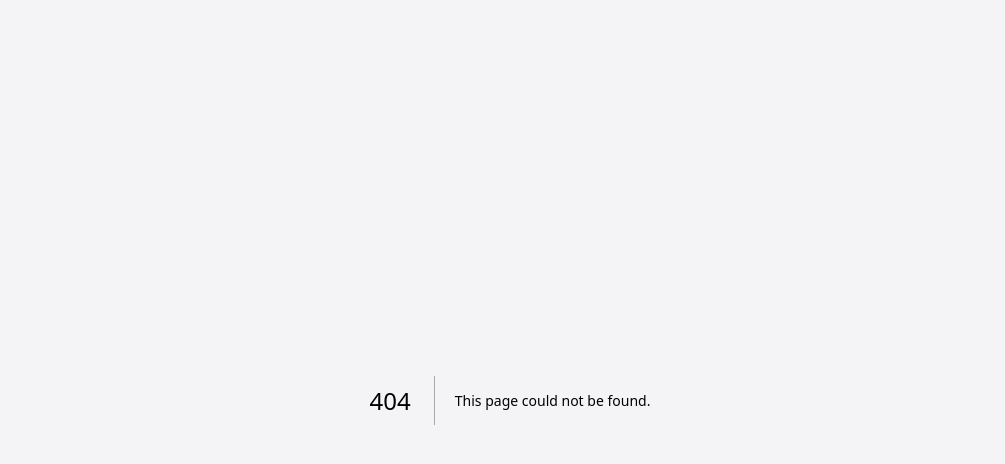
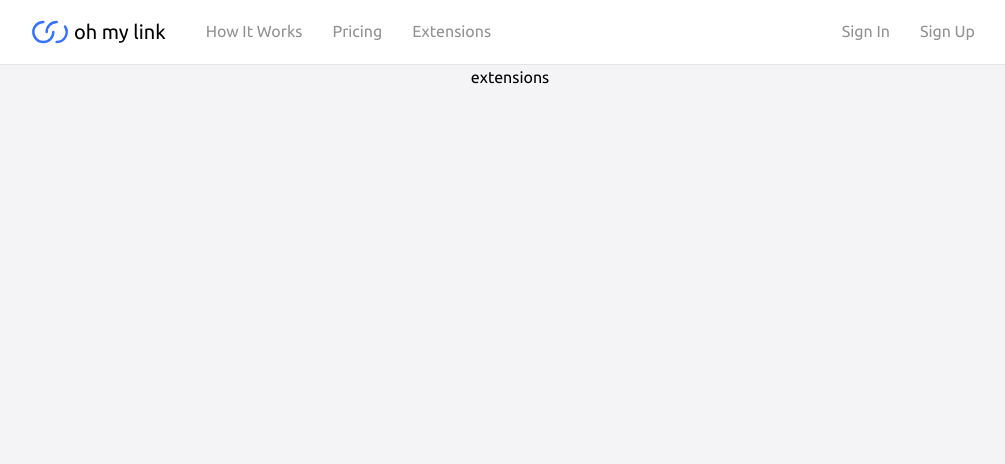
Before and after one commit to zwhy2024/next-ohmylink, a Next.js app: page /extensions in a window 1280 px wide. Before the commit this address had no page. Shown: the top 464 px of the page, without its empty margins (130-1135 px from the left). Built offline with nearby package versions, Linux system fonts and the light colour scheme.

Commit message:
create pages

```diff
--- /dev/null
+++ b/app/(website)/extensions/page.tsx
@@ -0,0 +1,5 @@
+export default function Extensions() {
+  return (
+    <div className="text-center">extensions</div>
+  )
+}
--- /dev/null
+++ b/app/(website)/how-it-works/page.tsx
@@ -0,0 +1,5 @@
+export default function HowItWorks() {
+  return (
+    <div className="text-center">How It Works</div>
+  )
+}
--- /dev/null
+++ b/app/(website)/pricing/page.tsx
@@ -0,0 +1,5 @@
+export default function Pricing() {
+  return (
+    <div className="text-center">pricing</div>
+  )
+}
--- a/components/layouts/header.tsx
+++ b/components/layouts/header.tsx
@@ -8,9 +8,9 @@ export const Header: React.FC = () => {
         <div className="flex items-center">
           <Brand />
           <nav className="flex items-center max-md:hidden">
-            <Link href="/a">How It Works</Link>
-            <Link href="/b">Pricing</Link>
-            <Link href="/c">Extensions</Link>
+            <Link href="/how-it-works">How It Works</Link>
+            <Link href="/pricing">Pricing</Link>
+            <Link href="extensions">Extensions</Link>
           </nav>
         </div>
         <div className='flex items-center max-md:hidden'>
```
